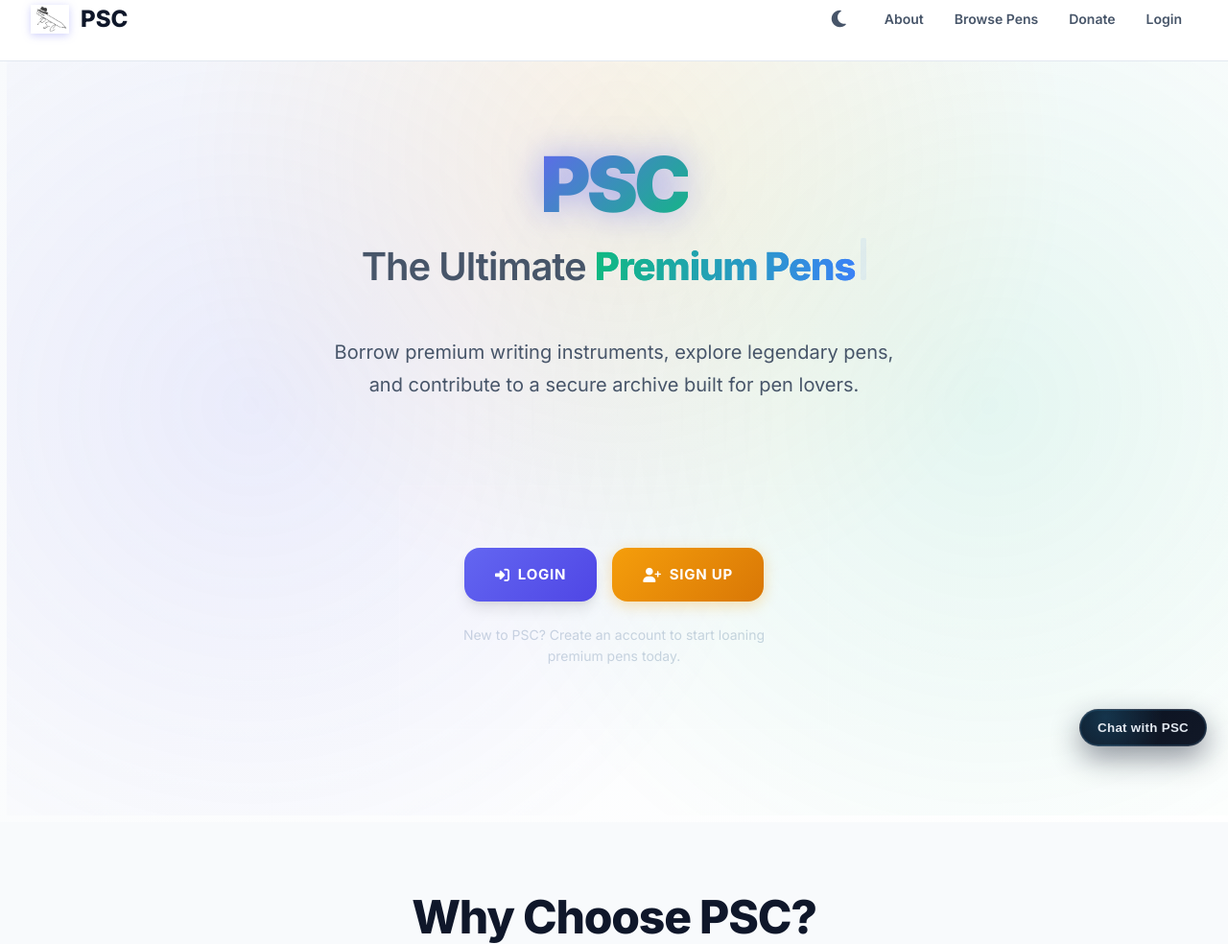
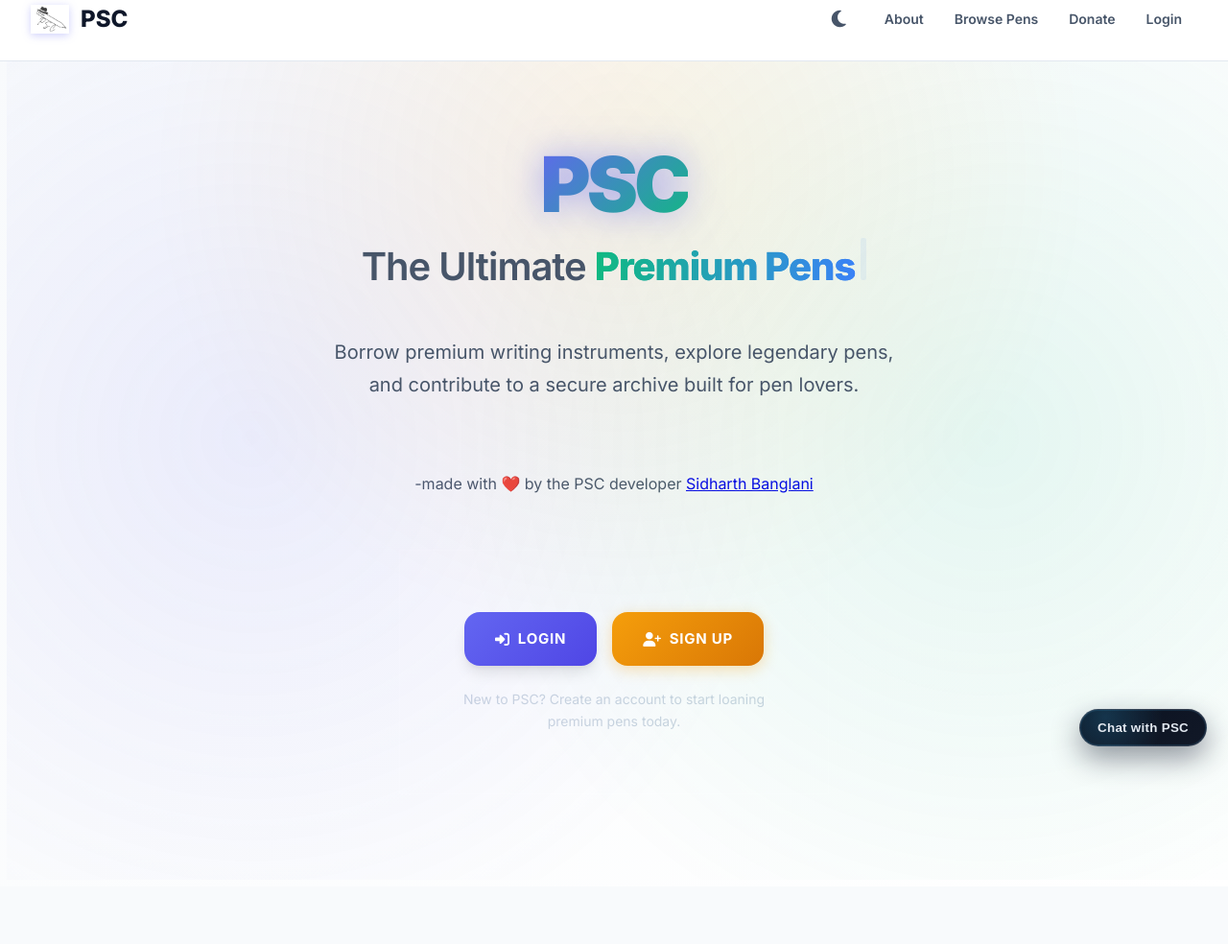
Before and after one commit to the-kitten-strikes-back/psc-official, a Flask app: page / in a window 1280 px wide. Shown: the top 984 px of the page at 96% size. Run offline with Flask 3, Linux system fonts and the light colour scheme.

Commit message:
nothing much ;)

```diff
--- a/templates/index.html
+++ b/templates/index.html
@@ -204,6 +204,8 @@
     <p class="lead" style="max-width: 620px;">
       Borrow premium writing instruments, explore legendary pens, and contribute to a secure archive built for pen lovers.
     </p>
+    <br>
+    <p> -made with ❤️ by the PSC developer <a href="https://github.com/the-kitten-strikes-back"> Sidharth Banglani</a></p>
     <div class="container fade-in-up" style="margin-top: 40px; background: rgba(255, 255, 255, 0.12); border: 1px solid rgba(255, 255, 255, 0.25);">
       <div class="auth-buttons">
         <a href="/login" class="btn"><i class="fas fa-sign-in-alt"></i> LOGIN</a>
```
